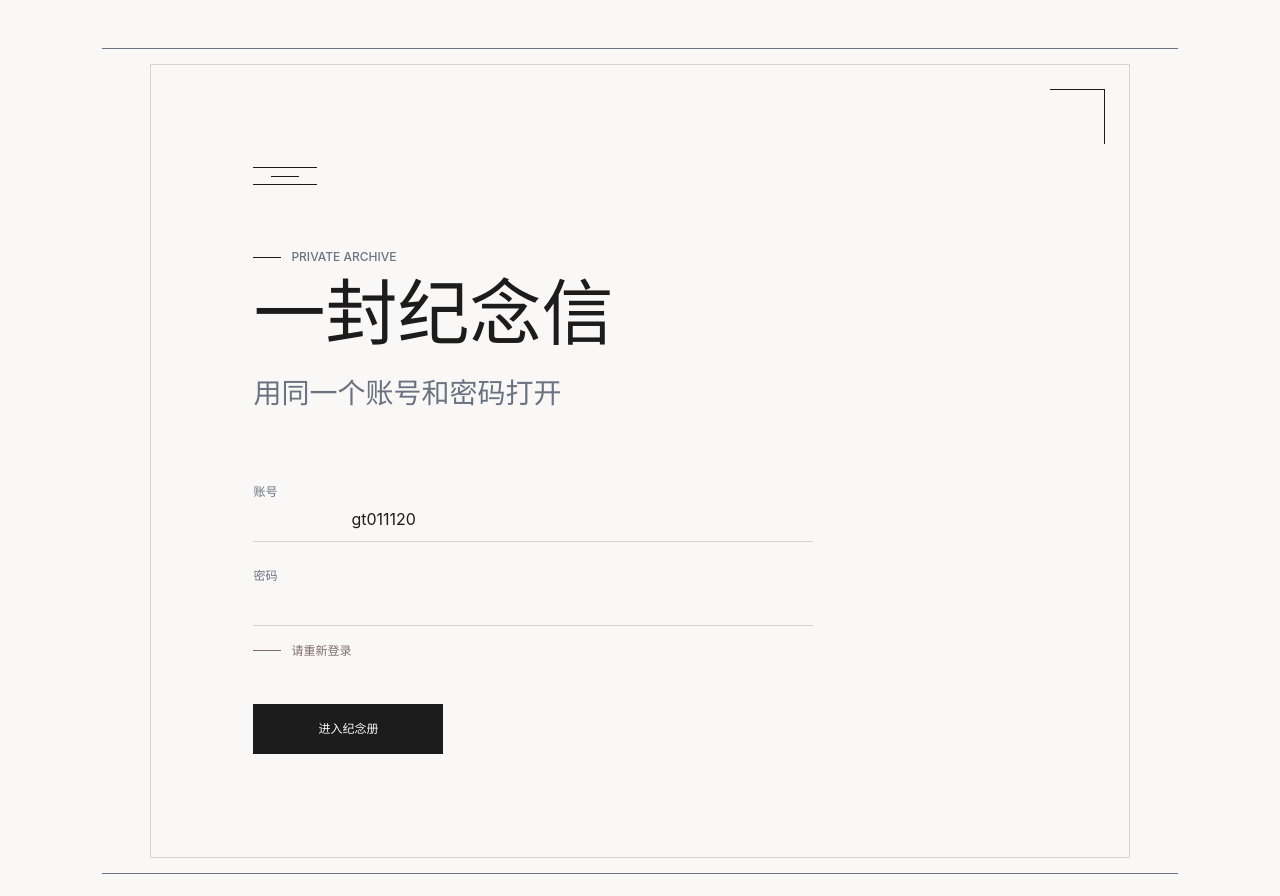
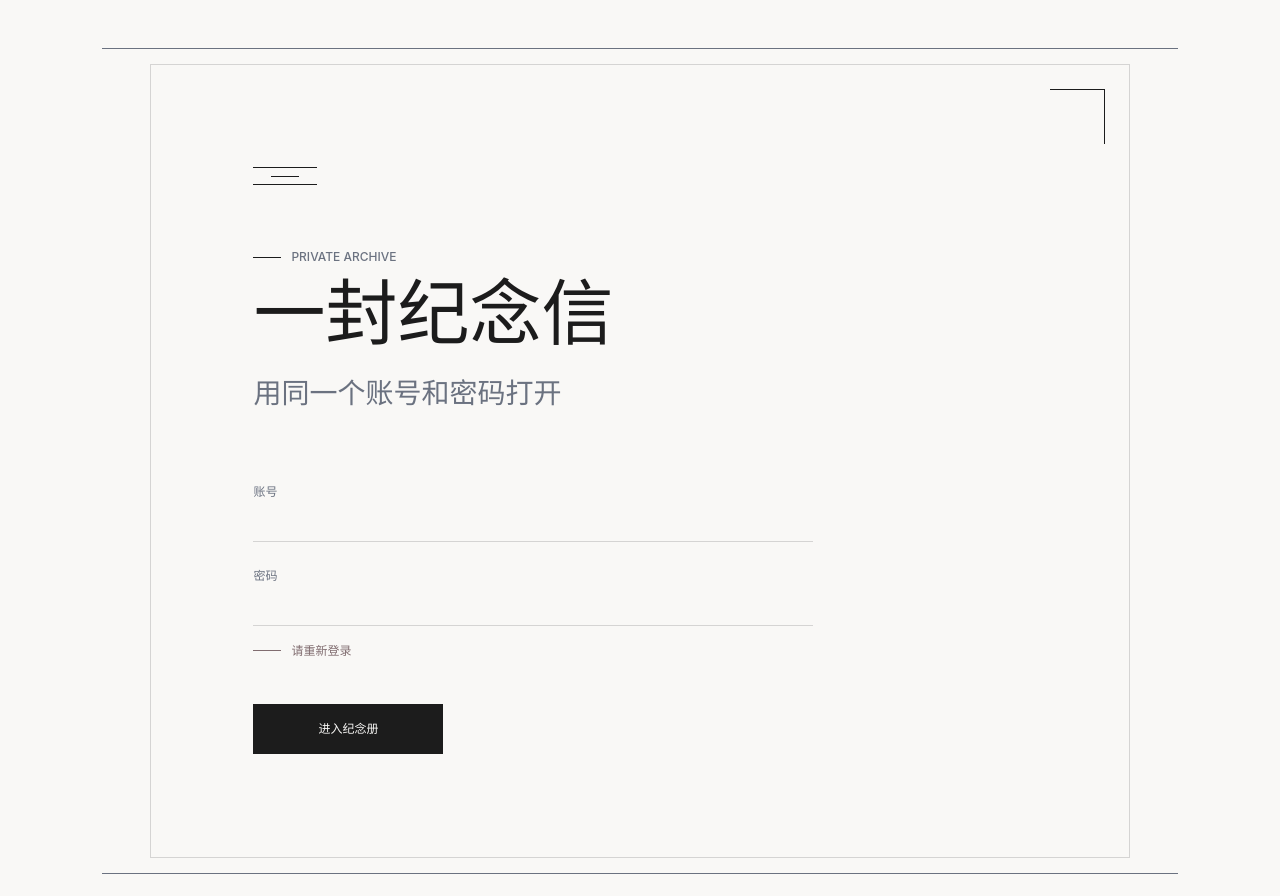
Before and after one commit to 6544555/6544555.github.io, a React (Vite) app: page / in a window 1280 px wide. Shown: the top 896 px of the page. Built offline with nearby package versions, Linux system fonts and the light colour scheme; no server answers.

Commit message:
fix: empty login account and allow long uploads

```diff
--- a/src/config.ts
+++ b/src/config.ts
@@ -3,4 +3,4 @@ export const MUSIC_BUCKET = 'music'
 export const MAX_PHOTO_BYTES = 8 * 1024 * 1024
 export const MAX_MUSIC_BYTES = 16 * 1024 * 1024
 export const REQUEST_TIMEOUT_MS = 8_000
-export const UPLOAD_TIMEOUT_MS = 300_000
+export const UPLOAD_TIMEOUT_MS = 900_000
--- a/src/copy.ts
+++ b/src/copy.ts
@@ -26,6 +26,7 @@ export const COPY = {
   musicDefaultTrack: '当前使用默认音轨',
   musicCustomTrack: '当前使用自选音轨',
   musicUploading: '正在上传音乐',
+  musicUploadingLarge: '文件较大，正在上传，请保持页面打开',
   musicUploadSuccess: '音乐已经换好',
   musicReset: '恢复默认',
   musicResetSuccess: '已恢复默认音乐',
--- a/src/ui/BackgroundMusic.tsx
+++ b/src/ui/BackgroundMusic.tsx
@@ -119,7 +119,7 @@ export function BackgroundMusic() {
     if (!file || busy) return
 
     setBusy(true)
-    setMessage(COPY.musicUploading)
+    setMessage(file.size > 5 * 1024 * 1024 ? COPY.musicUploadingLarge : COPY.musicUploading)
     try {
       const track = await uploadCustomMusic(file)
       autoPlayRequestedRef.current = true
--- a/src/ui/Gate.tsx
+++ b/src/ui/Gate.tsx
@@ -1,11 +1,7 @@
 import { useEffect, useRef, useState, type FormEvent } from 'react'
 import { COPY } from '../copy'
 import type { AuthReason, AuthState } from '../types'
-import {
-  isLoginIdentifier,
-  SHARED_LOGIN_USERNAME,
-  warmAuthConnection,
-} from '../lib/auth'
+import { isLoginIdentifier, warmAuthConnection } from '../lib/auth'
 import { authReasonMessage } from './authViewModel'
 
 interface GateProps {
@@ -14,7 +10,7 @@ interface GateProps {
 }
 
 export function Gate({ reason, onSignIn }: GateProps) {
-  const [account, setAccount] = useState(SHARED_LOGIN_USERNAME)
+  const [account, setAccount] = useState('')
   const [password, setPassword] = useState('')
   const [message, setMessage] = useState(() => authReasonMessage(reason))
   const [busy, setBusy] = useState(false)
@@ -78,11 +74,11 @@ export function Gate({ reason, onSignIn }: GateProps) {
               ref={accountRef}
               type="text"
               inputMode="text"
-              autoComplete="username"
+              autoComplete="off"
               autoCapitalize="none"
               autoCorrect="off"
               spellCheck={false}
-              placeholder={SHARED_LOGIN_USERNAME}
+              placeholder=""
               value={account}
               onChange={(event) => {
                 setAccount(event.target.value)
```
Also changed, not shown: 8 other files (tests, documents, lock files or other folders).
